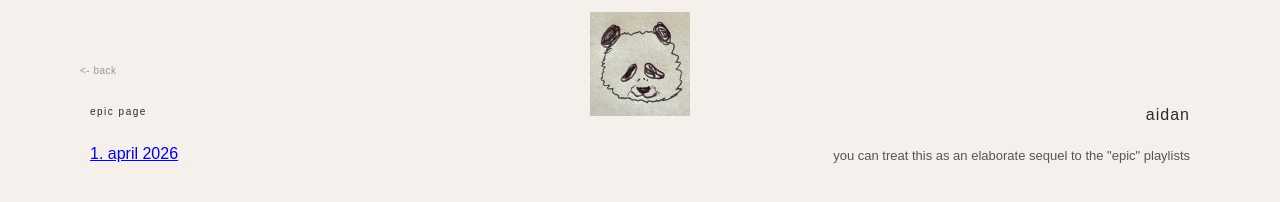
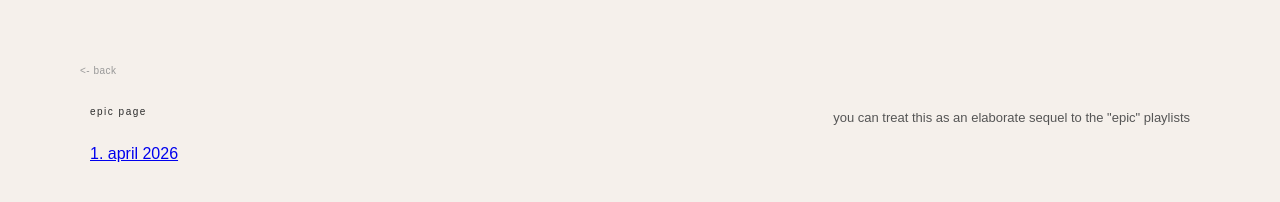
Before and after one commit to morninglambarchive/morninglambarchive.github.io, a plain HTML site: page epic.html in a window 1280 px wide. Drawn offline with Linux system fonts and the light colour scheme.

Commit message:
temporary disable

```diff
--- a/epic.html
+++ b/epic.html
@@ -98,7 +98,7 @@
     }
   </style>
 </head>
-   <img src="./epic%20images/panda.jpeg" alt="" class="top-photo">
+ <!-- <img src="./epic%20images/panda.jpeg" alt="" class="top-photo"> --->
 <body>
 <a href="index.html" class="back-link"><- back</a>
   <div class="container">
@@ -107,7 +107,7 @@
       <a href="epic1.html" class="epicpage-link">1. april 2026</a>
     </div>
     <div class="right">
-      <div class="aidan-title">aidan</div>
+     <!-- <div class="aidan-title">aidan</div> -->
       <p class="about">you can treat this as an elaborate sequel to the "epic" playlists</p>
     </div>
   </div>
```
